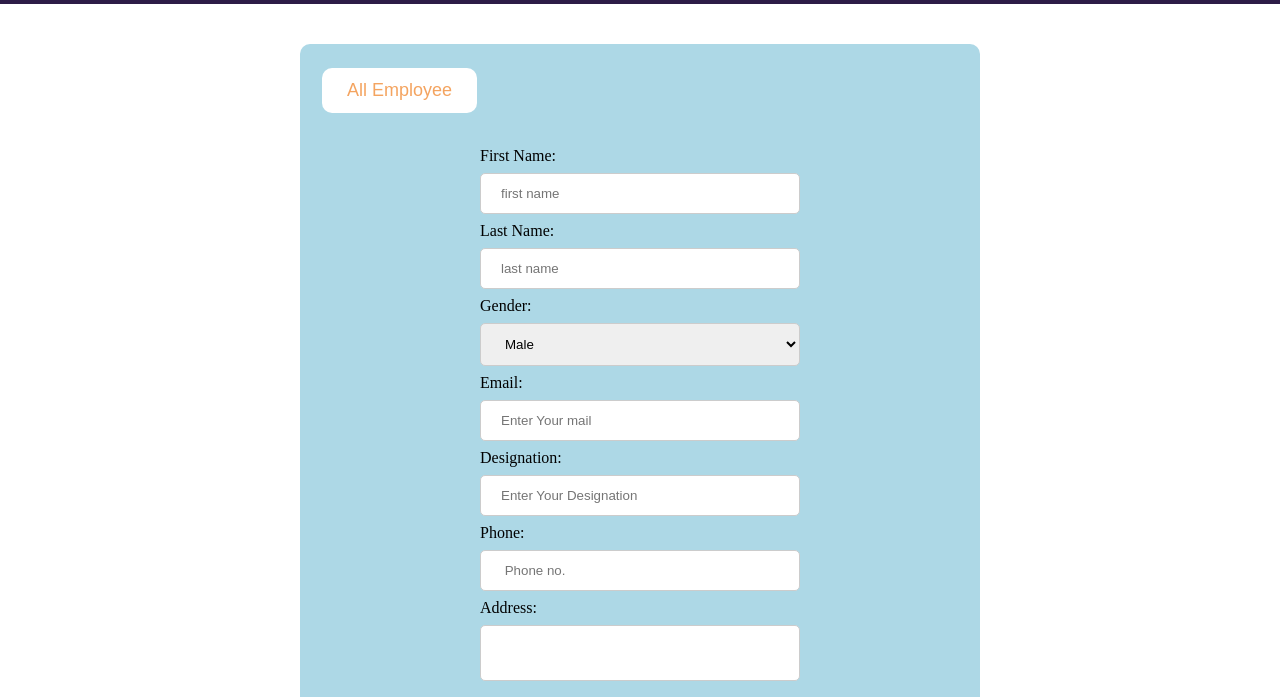
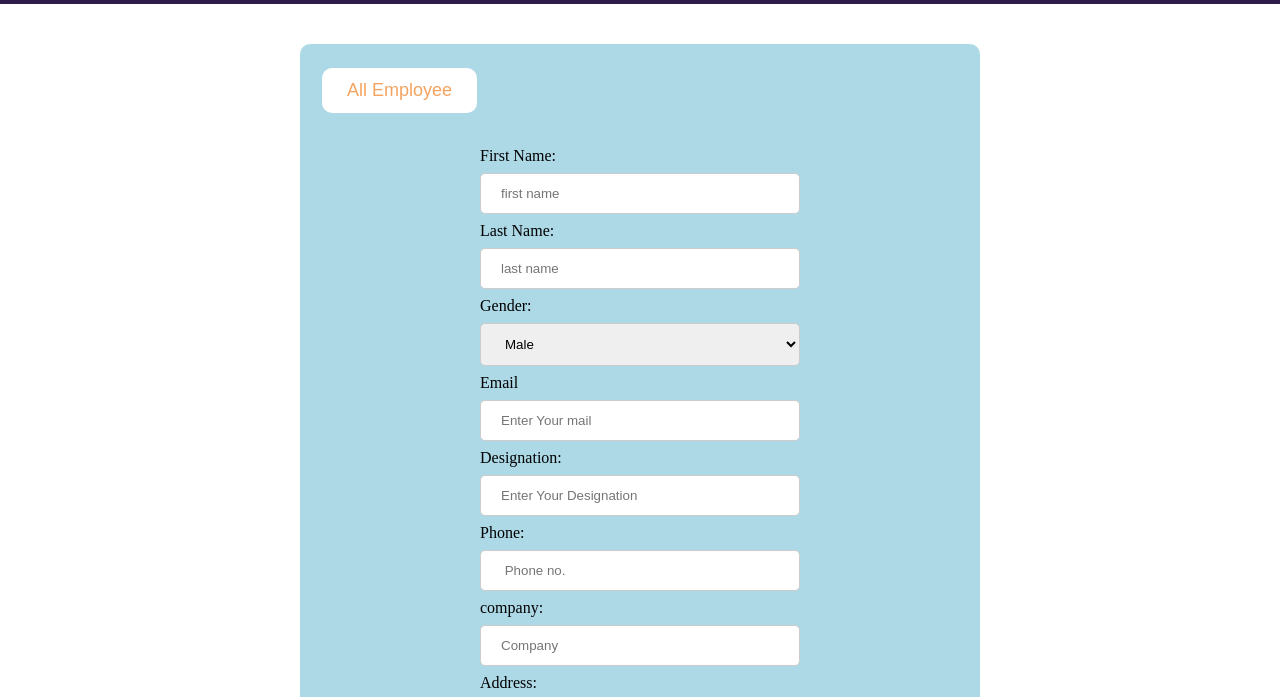
Before and after one commit to Pawansinghla/Employee_management_system, a plain HTML site: page index.html in a window 1280 px wide. Shown: the part 86-783 px from the top of the page. Drawn offline with Linux system fonts and the light colour scheme.

Commit message:
add company input

```diff
--- a/index.html
+++ b/index.html
@@ -4,7 +4,7 @@
 <head>
     <meta charset="UTF-8">
     <meta name="viewport" content="width=device-width, initial-scale=1.0">
-    <title>Employee_Management</title>
+    <title>Employee_Management System</title>
     <link rel="stylesheet" href="styles.css">
     <link rel="stylesheet" href="https://cdnjs.cloudflare.com/ajax/libs/font-awesome/4.7.0/css/font-awesome.min.css">
 </head>
@@ -45,7 +45,7 @@
                     <option value="other">other</option>
                 </select>
 
-                <label for="email">Email:</label>
+                <label for="email">Email</label>
                 <input type="email" id="email" name="email" placeholder="Enter Your mail" required>
 
                 <label for="designation">Designation:</label>
@@ -55,8 +55,11 @@
                 <label for="number">Phone:</label>
                 <input type="number" id="number" name="number" placeholder=" Phone no." required>
 
+                  <label for="text">company:</label>
+                <input type="text" id="company" name="company" placeholder="Company" required>
+
                 <label for="address">Address:</label>
-                <textarea name="address" id="address"  required></textarea>
+                <textarea name="address" id="address" ></textarea>
 
 
                 <input type="submit" value="Submit">
```
